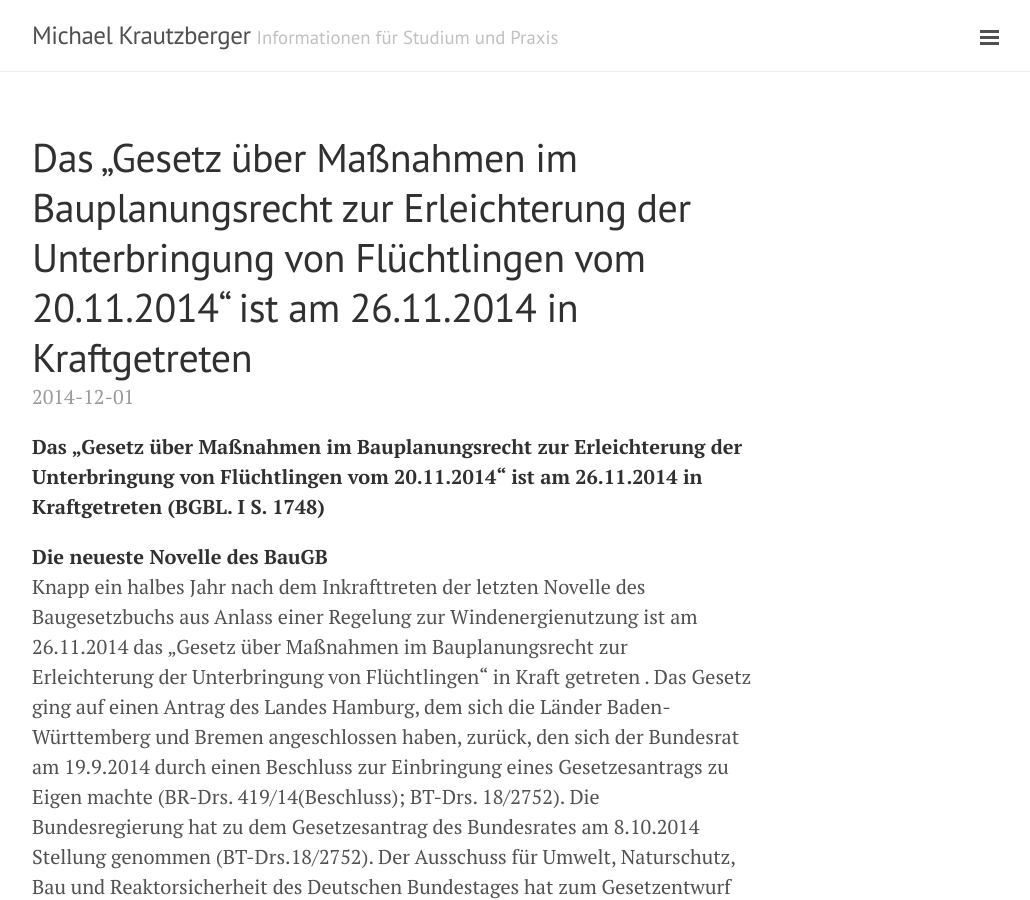
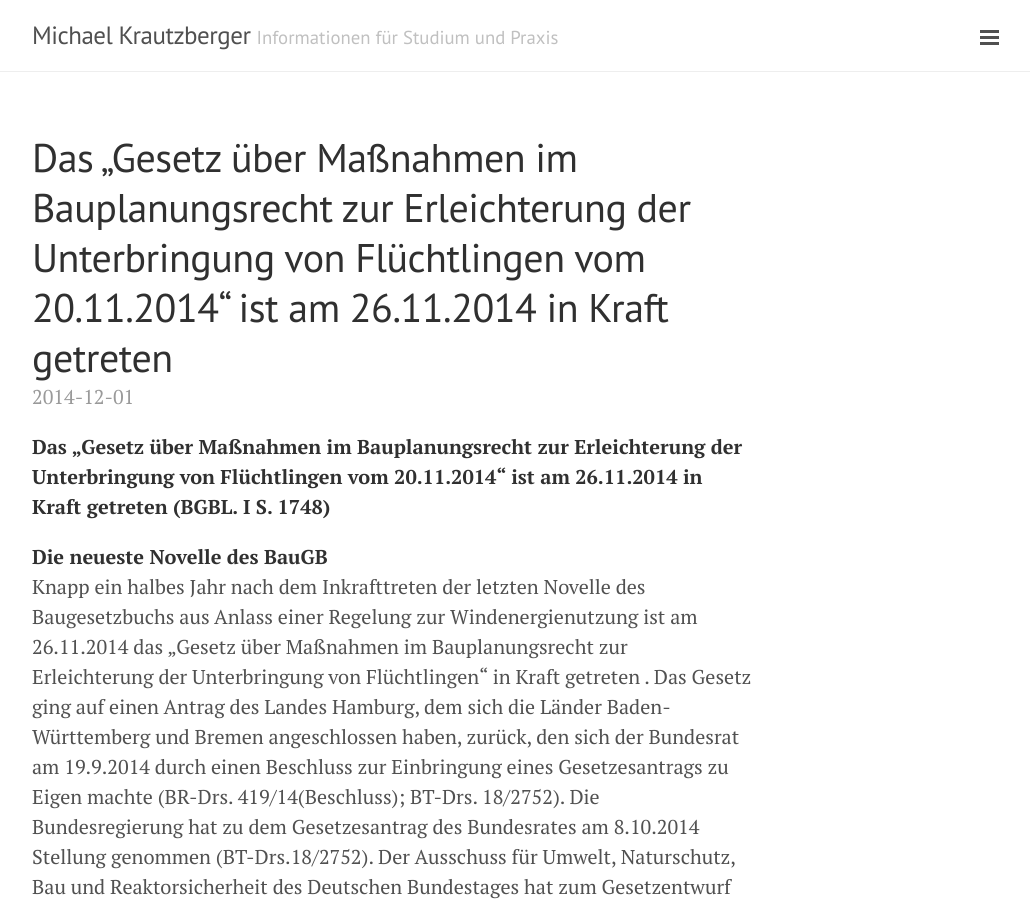
Before and after one commit to pkra/krautzberger.info, a Jekyll site: the page built from _posts/2014-12-01-das-gesetz-ueber-massnahmen-im-bauplanungsrecht-zur-erleichterung-der-unterbringung-von-fluechtlingen-vom-20-11-2014-ist-am-26-11-2014-in-kraftgetreten.html, in a window 1280 px wide and 900 px high. Shown: the whole window, without its empty margins (248-1278 px from the left). Built offline with Jekyll 4.4.1, drawn with Linux system fonts in a browser that asks for light colours.

Commit message:
fix typos in post from 2014-12-01

```diff
--- a/_posts/2014-12-01-das-gesetz-ueber-massnahmen-im-bauplanungsrecht-zur-erleichterung-der-unterbringung-von-fluechtlingen-vom-20-11-2014-ist-am-26-11-2014-in-kraftgetreten.html
+++ b/_posts/2014-12-01-das-gesetz-ueber-massnahmen-im-bauplanungsrecht-zur-erleichterung-der-unterbringung-von-fluechtlingen-vom-20-11-2014-ist-am-26-11-2014-in-kraftgetreten.html
@@ -1,7 +1,7 @@
 ---
 layout: post
 title: Das „Gesetz über Maßnahmen im Bauplanungsrecht zur Erleichterung der Unterbringung
-  von Flüchtlingen vom 20.11.2014“ ist am 26.11.2014 in Kraftgetreten
+  von Flüchtlingen vom 20.11.2014“ ist am 26.11.2014 in Kraft getreten
 date: 2014-12-01 15:14:06.000000000 +01:00
 categories: []
 tags: []
@@ -18,7 +18,7 @@ author:
 excerpt: !ruby/object:Hpricot::Doc
   options: {}
 ---
-<p><strong>Das „Gesetz über Maßnahmen im Bauplanungsrecht zur Erleichterung der Unterbringung von Flüchtlingen vom 20.11.2014“ ist am 26.11.2014 in Kraftgetreten (BGBL. I S. 1748)</strong></p>
+<p><strong>Das „Gesetz über Maßnahmen im Bauplanungsrecht zur Erleichterung der Unterbringung von Flüchtlingen vom 20.11.2014“ ist am 26.11.2014 in Kraft getreten (BGBL. I S. 1748)</strong></p>
 <p><strong>Die neueste Novelle des BauGB</strong><br />
 Knapp ein halbes Jahr nach dem Inkrafttreten der letzten Novelle des Baugesetzbuchs aus Anlass einer Regelung zur Windenergienutzung ist am 26.11.2014 das „Gesetz über Maßnahmen im Bauplanungsrecht zur Erleichterung der Unterbringung von Flüchtlingen“ in Kraft getreten . Das Gesetz ging auf einen Antrag des Landes Hamburg, dem sich die Länder Baden-Württemberg und Bremen angeschlossen haben, zurück, den sich der Bundesrat am 19.9.2014 durch einen Beschluss zur Einbringung eines Gesetzesantrags zu Eigen machte (BR-Drs. 419/14(Beschluss); BT-Drs. 18/2752). Die Bundesregierung hat zu dem Gesetzesantrag des Bundesrates am 8.10.2014 Stellung genommen (BT-Drs.18/2752). Der Ausschuss für Umwelt, Naturschutz, Bau und Reaktorsicherheit des Deutschen Bundestages hat zum Gesetzentwurf des Bundesrates am 3.11.2014 eine öffentliche Anhörung Drucksache durchgeführt . Der federführende Ausschuss behandelte den Gesetzentwurf in seiner Sitzung am 5.11.2014 abschließend . Der Bundestag beschloss das Gesetz am 6.11. 2014 und der der Bundesrat behandelte den Gesetzentwurf in seiner Sitzung am 7.11.2014 abschließend (hierzu im Einzelnen der Bericht des federführenden Bundestagsausschusses in BT-Drs.18/2752).</p>
 <p><strong>Der politische Hintergrund</strong><br />
```
